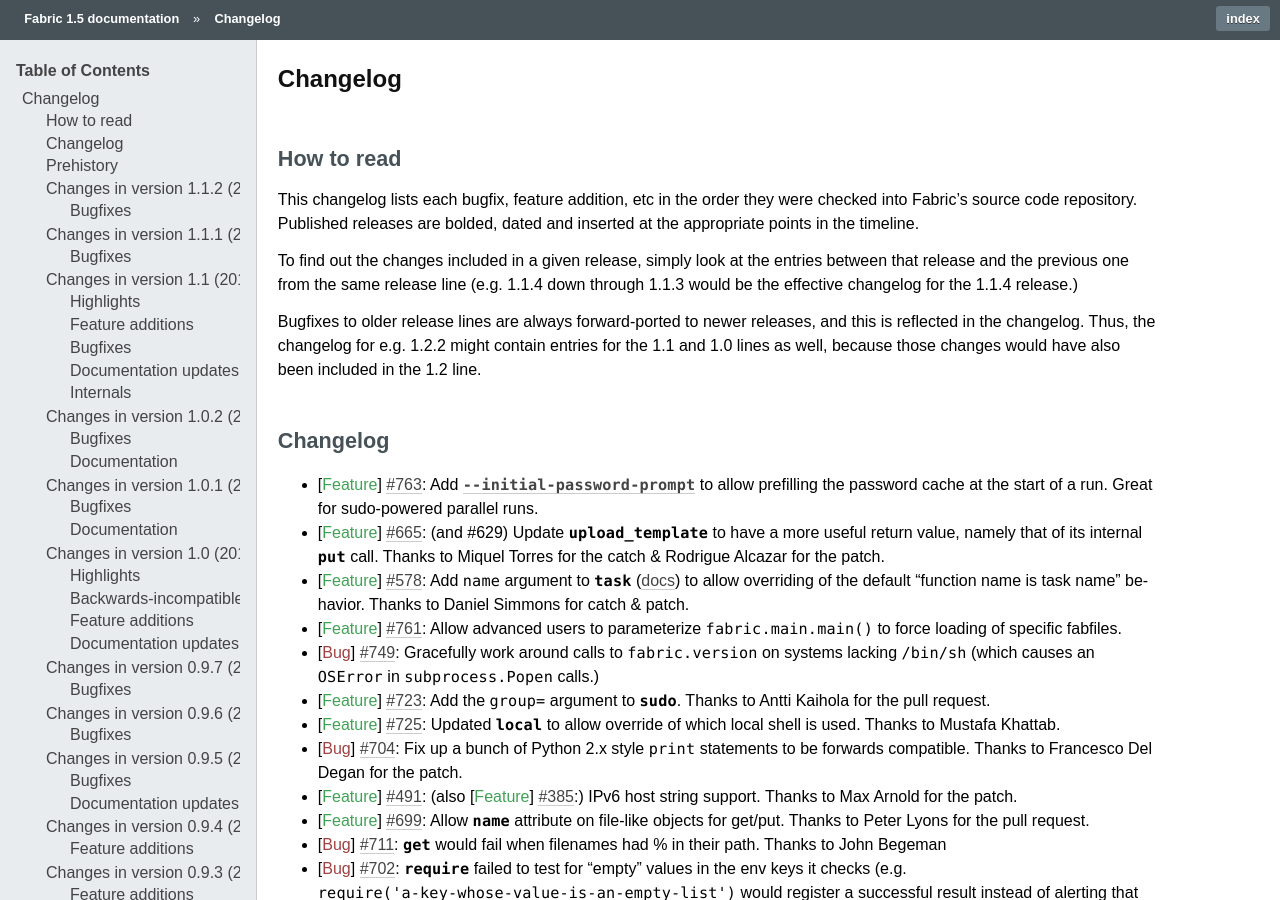
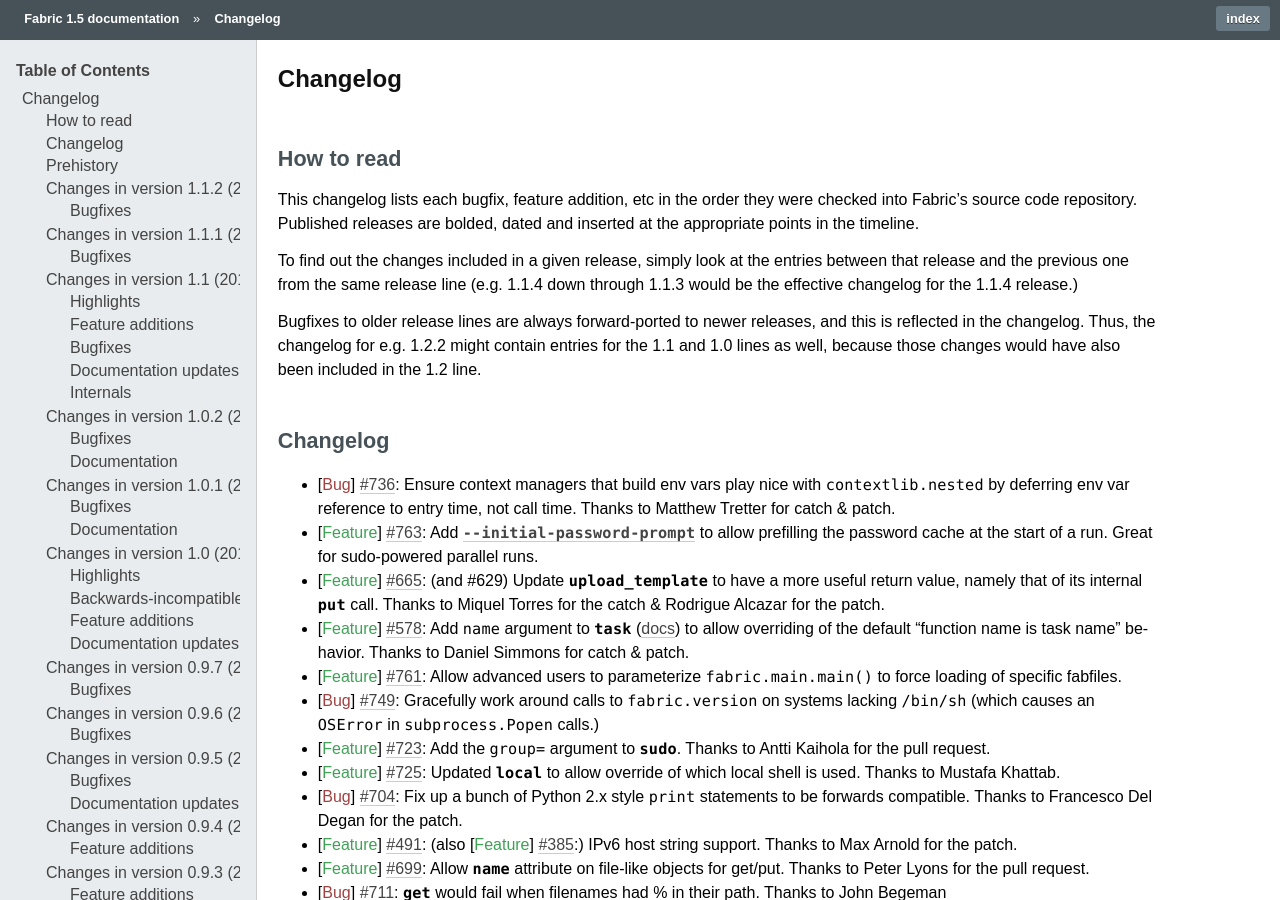
Before and after one commit to fabric/fabric, a Sphinx documentation site: the page built from docs/changelog.rst, in a window 1280 px wide and 900 px high. Built offline with Sphinx 7.4.7, drawn with Linux system fonts in a browser that asks for light colours.

Commit message:
Changelog re #736

```diff
--- a/docs/changelog.rst
+++ b/docs/changelog.rst
@@ -25,6 +25,9 @@
 Changelog
 =========
 
+* :bug:`736` Ensure context managers that build env vars play nice with
+  ``contextlib.nested`` by deferring env var reference to entry time, not call
+  time. Thanks to Matthew Tretter for catch & patch.
 * :feature:`763` Add :option:`--initial-password-prompt <-I>` to allow
   prefilling the password cache at the start of a run. Great for sudo-powered
   parallel runs.
```
